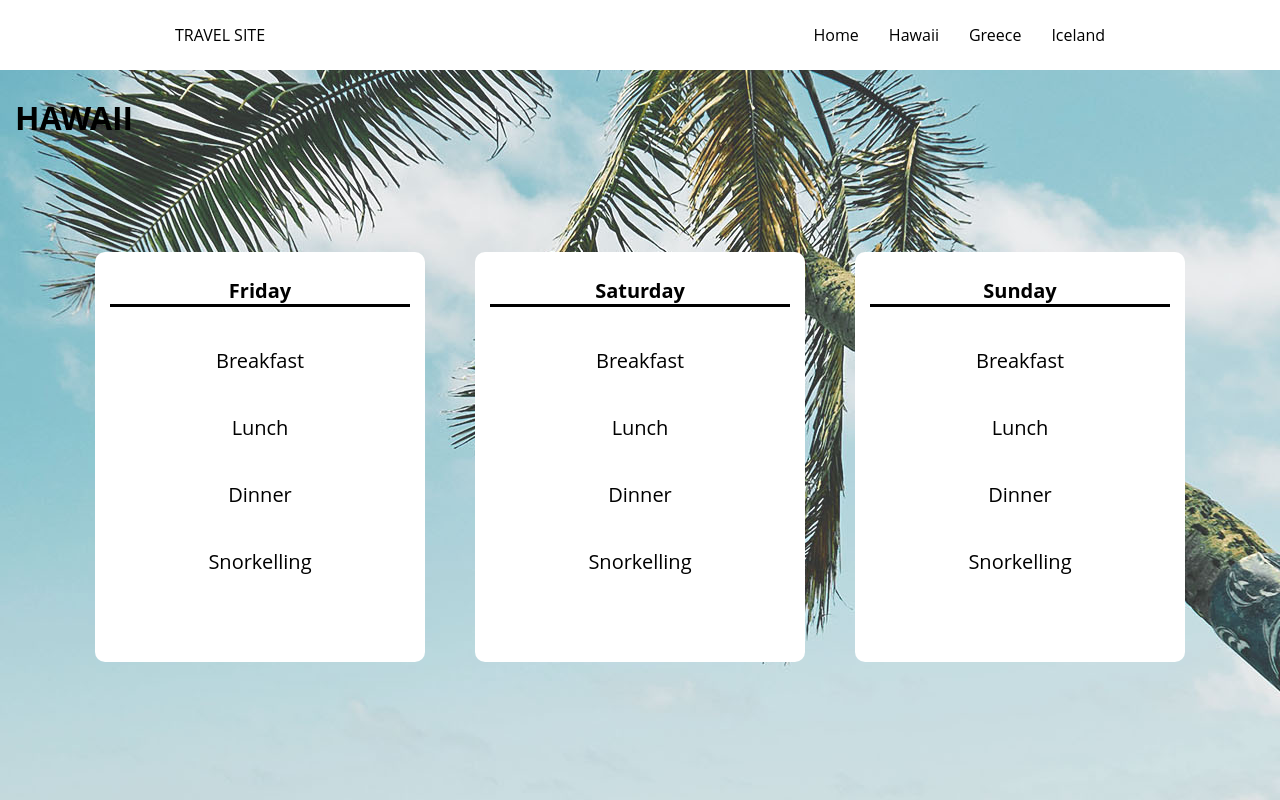
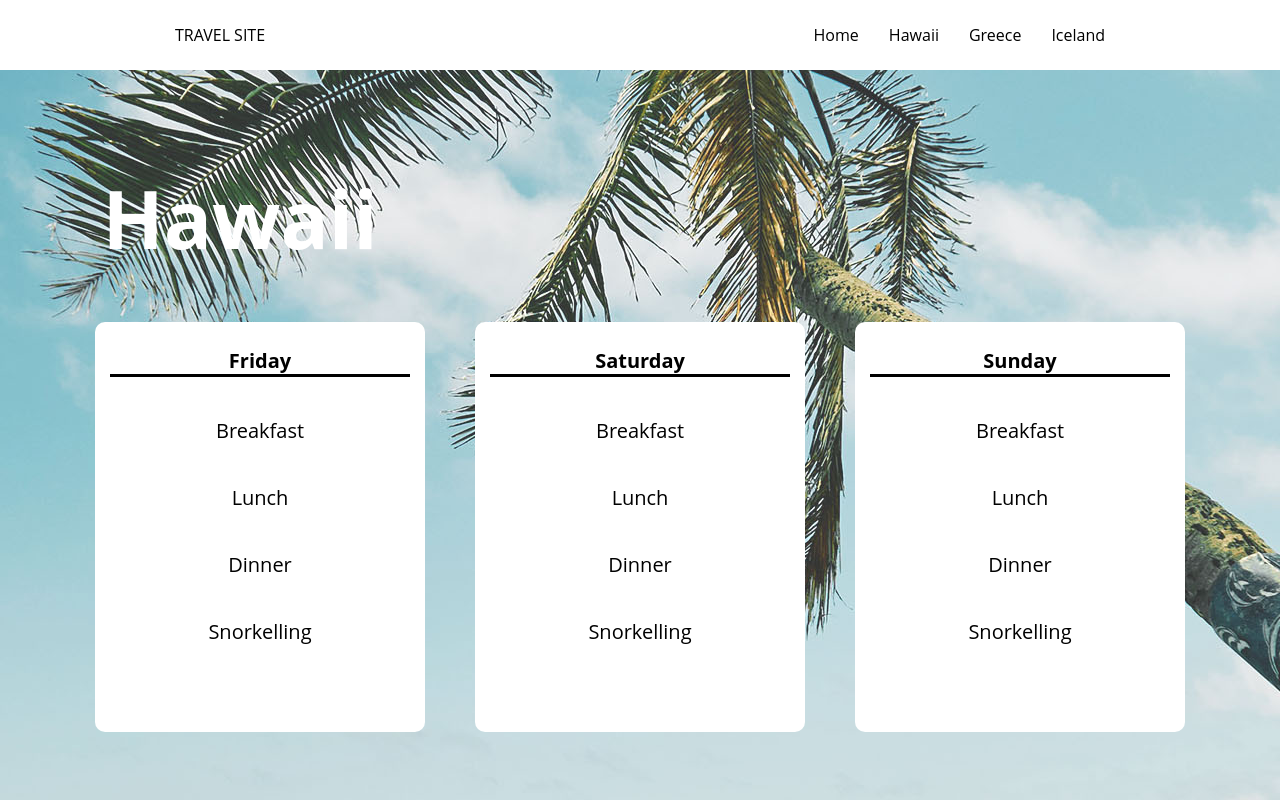
Before and after one commit to Trishaneww/travel-site, a plain HTML site: page pages/hawaii.html in a window 1280 px wide. Shown: the top 800 px of the page. Drawn offline with Linux system fonts and the light colour scheme.

```diff
--- a/css/destinations.css
+++ b/css/destinations.css
@@ -17,6 +17,12 @@ body {
     padding: 10px 15px;
     text-decoration: none;
     color:black;
+  }
+
+  h1 {
+    font-size: 80px;
+    color:white;
+    margin: 7% 0% -5% 7%;
   }
 
   p {
--- a/pages/hawaii.html
+++ b/pages/hawaii.html
@@ -19,7 +19,7 @@
       </nav>
 
       <div class="country" id="hawaii">
-        <h1>HAWAII</h1>
+        <h1>Hawaii</h1>
 
         <div>
             <div class="recommend">
```
